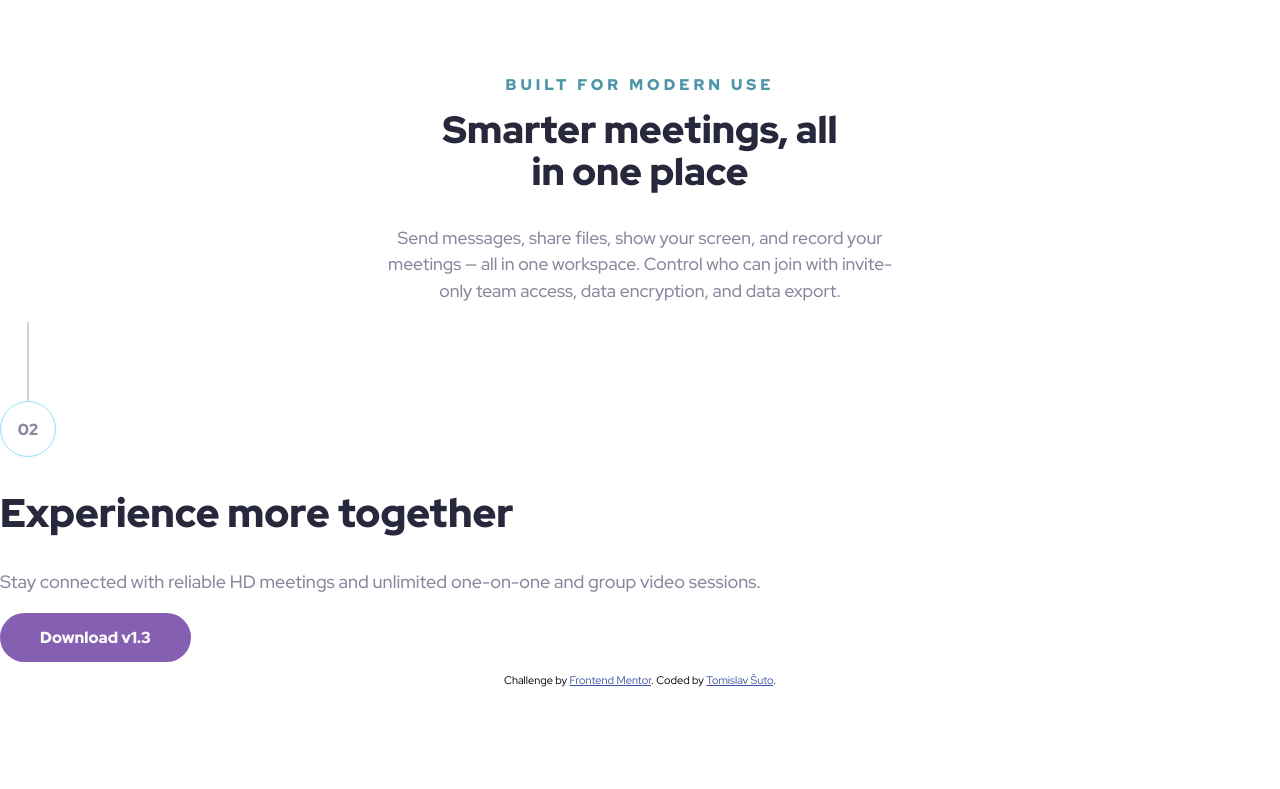
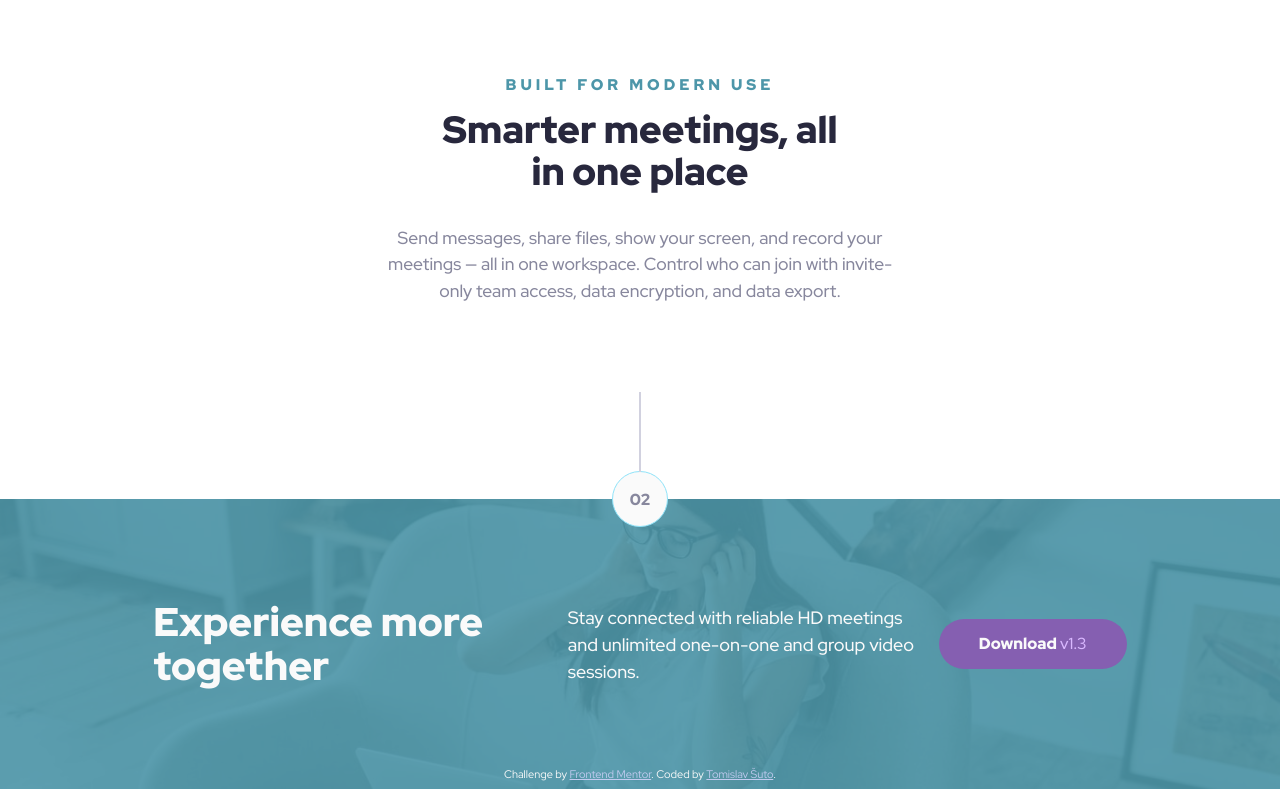
Before and after one commit to RetroApe/meet-landing-page, a website built with Parcel: page src/index.html in a window 1280 px wide. Shown: the part 1071-1860 px from the top of the page. Before the commit the page ends 1774 px from the top, so only its background shows below. Built offline with nearby package versions, Linux system fonts and the light colour scheme.

Commit message:
CSS | All Done

```diff
--- a/src/index.html
+++ b/src/index.html
@@ -52,14 +52,16 @@
 
   <footer>
     <p class="number t5">02</p>
-    <h2 class="t2">Experience more together</h2>
-    <p class="t4">Stay connected with reliable HD meetings and unlimited one-on-one and group video sessions.</p>
-    <button class="button-purple t5">Download v1.3</button>
 
-    <p class="attribution">
-      Challenge by <a href="https://www.frontendmentor.io?ref=challenge" target="_blank">Frontend Mentor</a>.
-      Coded by <a href="https://github.com/RetroApe/" target="_blank">Tomislav Šuto</a>.
-    </p>
+    <div class="green-bg">
+      <h2 class="t2">Experience more together</h2>
+      <p class="t4">Stay connected with reliable HD meetings and unlimited one-on-one and group video sessions.</p>
+      <button class="button-purple t5">Download <span class="version">v1.3</span></button>
+      <p class="attribution">
+        Challenge by <a href="https://www.frontendmentor.io?ref=challenge" target="_blank">Frontend Mentor</a>.
+        Coded by <a href="https://github.com/RetroApe/" target="_blank">Tomislav Šuto</a>.
+      </p>
+    </div>
   </footer>
 
 </body>
--- a/src/scss/main.scss
+++ b/src/scss/main.scss
@@ -83,18 +83,32 @@ html {
 
 @mixin button($padding, $bg-color, $color) {
     padding: $padding;
-    background: $bg-color;
+    background-color: $bg-color;
     color: $color;
     border: none;
     border-radius: 1.8125rem;
+    text-wrap: nowrap;
+
+    transition: background-color 0.5s;
 }
 
 .button-blue {
-    @include button(1rem 2.5rem, $cyan-600, $white)
+    @include button(1rem 2.5rem, $cyan-600, $white);
+
+    & .version {
+        color: $cyan-300;
+    }
+    &:hover {
+        background-color: #71C0D4;
+    }
 }
 
 .button-purple {
-     @include button(1rem 2.5rem, $purple-600, $white)
+     @include button(1rem 2.5rem, $purple-600, $white);
+
+     &:hover {
+        background-color: #B18BDD;
+     }
 }
 
 .number {
@@ -103,6 +117,7 @@ html {
     border: 1px solid $cyan-300;
     border-radius: 50%;
     color: $slate-600;
+    background-color: $white;
 
     display: flex;
     align-items: center;
@@ -324,3 +339,122 @@ main {
         }
     }
 }
+
+  /*-----*/
+ /* END */
+/*-----*/
+
+
+  /*--------*/
+ /* FOOTER */
+/*--------*/
+
+footer {
+    display: flex;
+    flex-direction: column;
+    align-items: center;
+
+    & .number {
+        margin-bottom: -1.75rem;
+    }
+}
+
+.green-bg {
+    width: 100%;
+    // background-image: url("/assets/desktop/image-footer.jpg");
+    background-size: cover;
+    background-position: center;
+
+    position: relative;
+
+    display: flex;
+    justify-content: space-between;
+    align-items: center;
+    padding: clamp(4rem, 0.571rem + 7.1428vw, 7rem) clamp(8.25rem, 6.25rem + 4.1666vw, 10rem);
+
+
+    & h2 {
+        max-width: 27.8125rem;
+    }
+    & p.t4 {
+        max-width: 22.1875rem;
+        margin: 0 1rem;
+    }
+
+    & span {
+        color: $purple-300;
+    }
+
+    &::before {
+        content: "";
+        display: block;
+        position: absolute;
+        top: 0;
+        left: 0;
+        z-index: -2;
+        background-image: url("/assets/desktop/image-footer.jpg");
+        background-size: cover;
+        background-position: center;
+        width: 100%;
+        height: 100%;
+    }
+
+    &::after {
+        content: "";
+        display: block;
+        position: absolute;
+        top: 0;
+        left: 0;
+        z-index: -1;
+        background-color: $cyan-600;
+        opacity: 90%;
+        width: 100%;
+        height: 100%;
+    }
+
+    & * {
+        color: $white;
+        margin: 0;
+    }
+
+    & .attribution {
+        position: absolute;
+        bottom: 0;
+        left: 50%;
+        transform: translateX(-50%);
+        margin: 0 0 0.5rem 0;
+
+        & a {
+            color: #c1cbf0;
+        }
+    }
+
+
+}
+
+@media screen and (max-width: 1100px) {
+    .green-bg {
+        flex-direction: column;
+        gap: 1.5rem;
+        padding: 4rem clamp(2rem,  0.0916rem + 8.14249vw, 4rem);
+
+        text-align: center;
+
+        & h2, p.t4 {
+            max-width: none;
+        }
+
+        & h2 {
+            font-size: clamp(2rem,  1.761rem + 1.0178vw, 2.25rem);
+        }
+
+        & p.t4 {
+            font-size: 1rem;
+            margin: 0;
+        }
+
+        &::before {
+            background-image: url("/assets/tablet/image-footer.jpg");
+        }
+    }
+}
```
Also changed, not shown: dist/image-footer.6704c723.jpg (added), dist/image-footer.7b36653d.jpg (added), dist/index.html, 3 other files.
